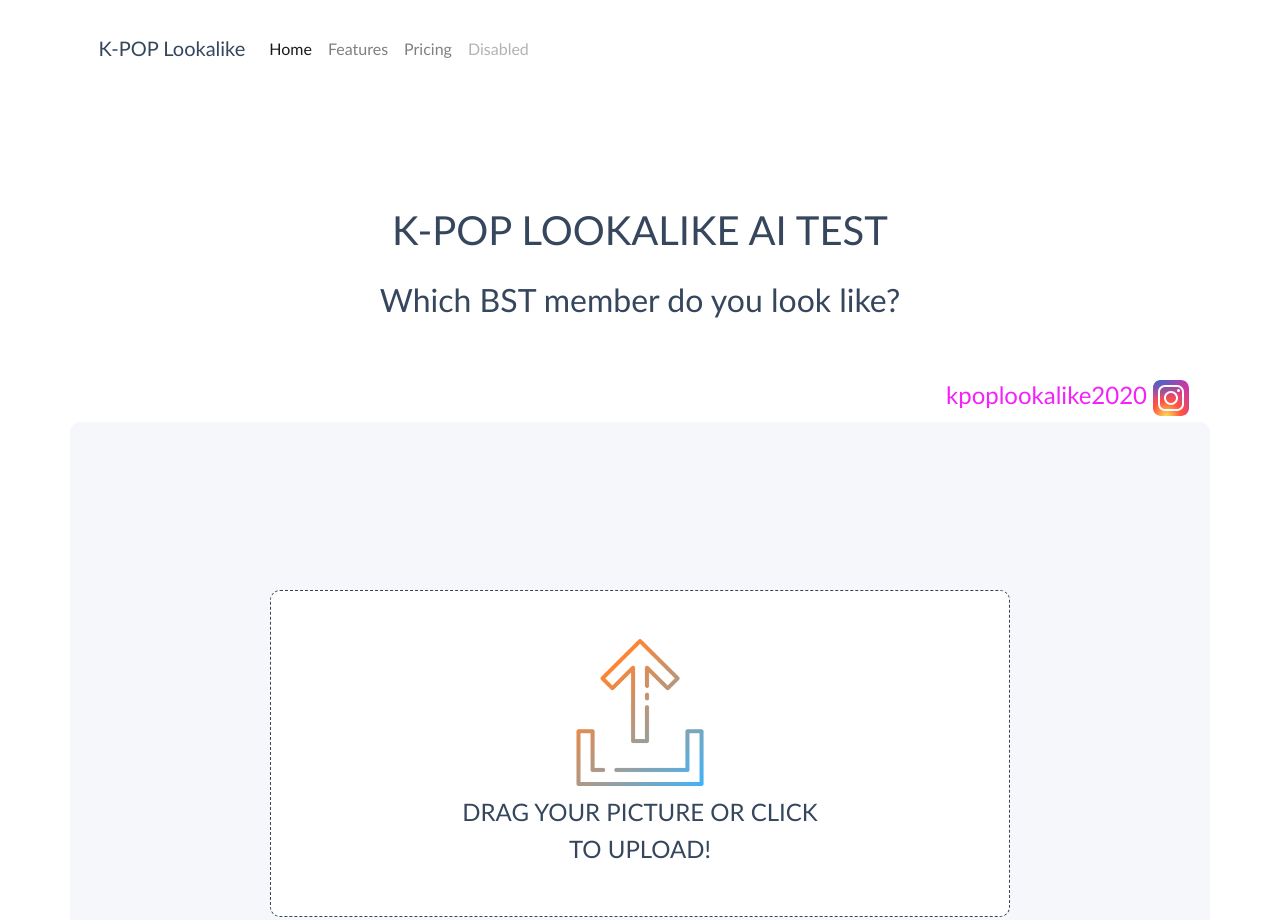
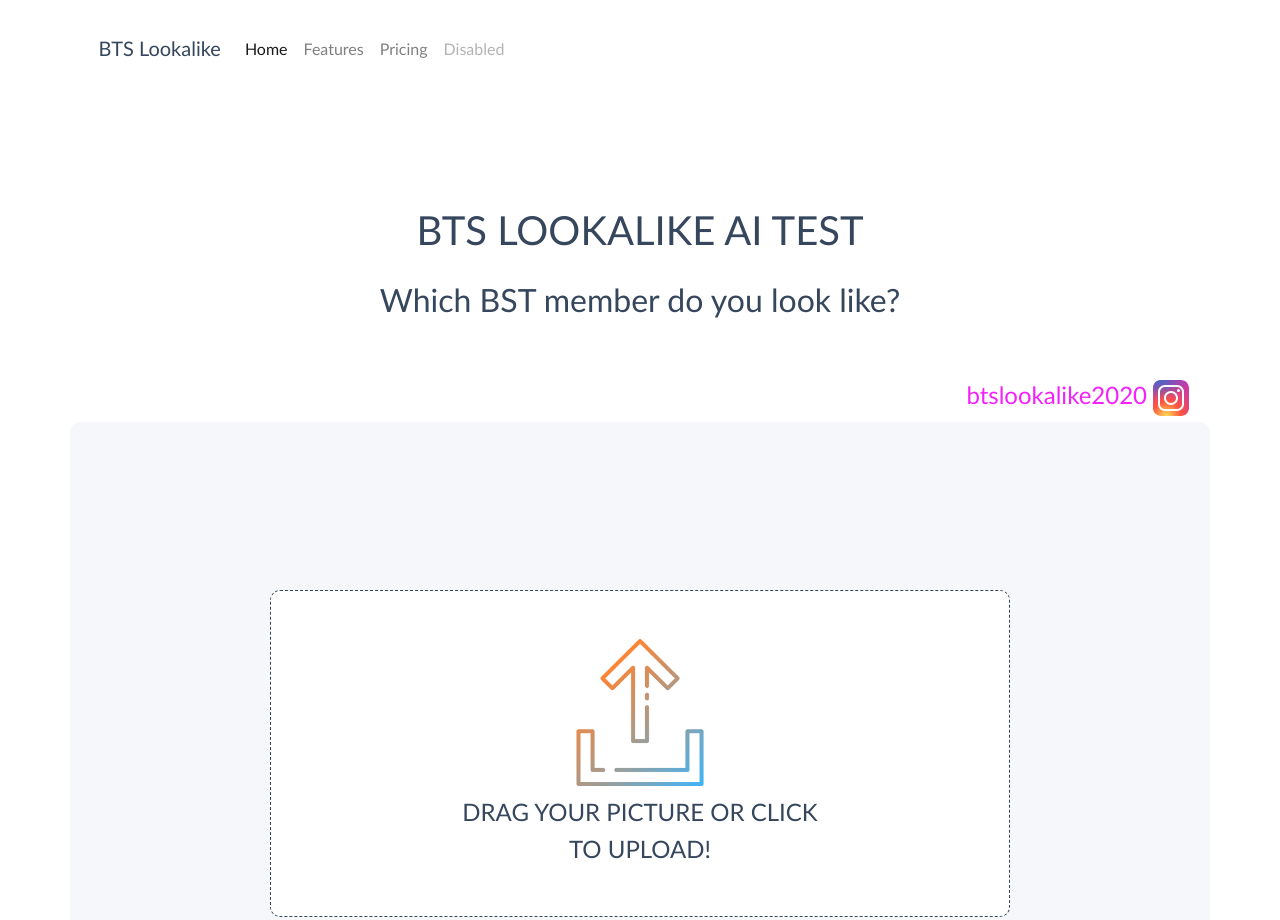
Before and after one commit to tokipul5/bstlookalike, a plain HTML site: page index.html in a window 1280 px wide. Drawn offline with nearby package versions, Linux system fonts and the light colour scheme; a script that the page names is missing.

Commit message:
head description

```diff
--- a/index.html
+++ b/index.html
@@ -13,15 +13,18 @@
             crossorigin="anonymous"
         />
 
-        <title>Hello, world!</title>
+        <title>BTS Lookalike</title>
         <link rel="stylesheet" href="style.css" />
         <!-- Go to www.addthis.com/dashboard to customize your tools -->
 <script type="text/javascript" src="//s7.addthis.com/js/300/addthis_widget.js#pubid=ra-5f220d8a1293d3ed"></script>
         <meta name="naver-site-verification" content="e128f5fe7cbf87ff7921483b4227f9d46fa350e6" />
+        <meta name="keywords" content="BTS, Lookalike, Look like, V, Jimin, Jungkook, RM, Rap monster, Jin, Suga, J-Hope, who am I look like in BTS, which bts member do i look like, bts member">
+        <meta name="description" content="When you upload a picture of your face, this website will determine whom you look like in BTS by using Teachable Machine invented by Google.">
+        <meta name="author" content="Keeyou Kim">
     </head>
     <body>
         <nav class="navbar navbar-expand-lg navbar-light nav-distance">
-            <a class="navbar-brand" href="#">K-POP Lookalike</a>
+            <a class="navbar-brand" href="#">BTS Lookalike</a>
             <button
                 class="navbar-toggler"
                 type="button"
@@ -53,13 +56,13 @@
             </div>
         </nav>
         <section class="section">
-            <h1 class="title">K-POP LOOKALIKE AI TEST</h1>
+            <h1 class="title">BTS LOOKALIKE AI TEST</h1>
             <h2 class="subtitle">Which BST member do you look like?</h2>
         </section>
         <section class="instagram">
             <div class="container mt-5 insta-cover d-flex flex-row-reverse">
                 <img src="img/instagram-icon.svg" alt="" class="insta-icon" />
-                <a href="" class="insta-link">kpoplookalike2020</a>
+                <a href="" class="insta-link">btslookalike2020</a>
             </div>
         </section>
 
```
